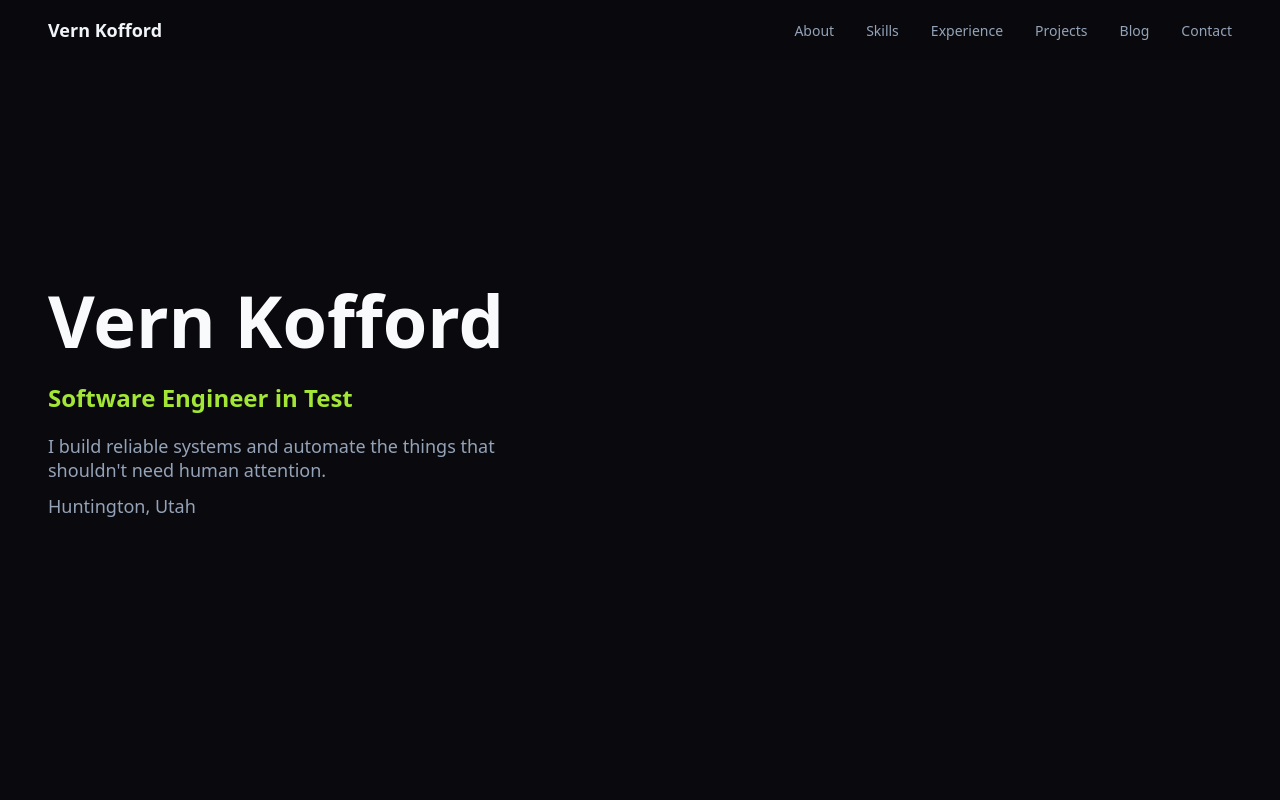
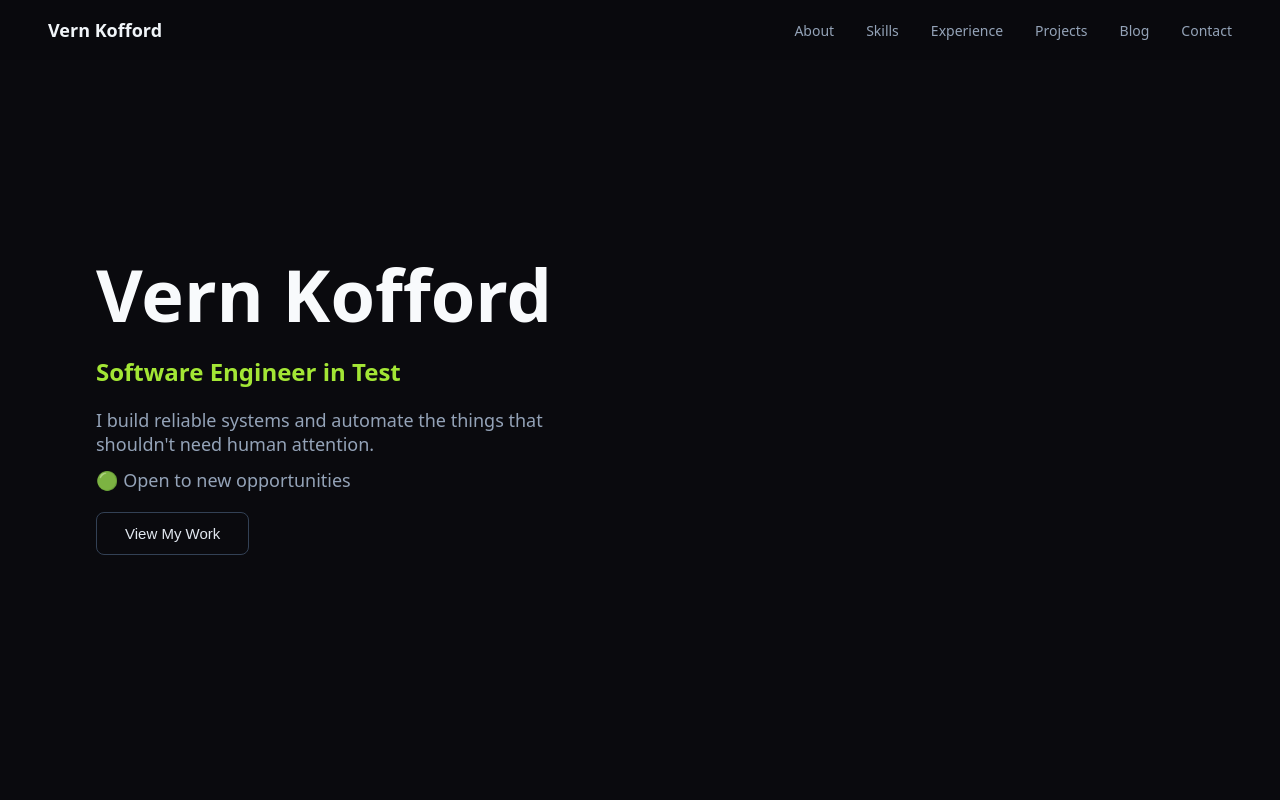
Before and after one commit to vernko/my-portfolio, a React (Vite) app: page / in a window 1280 px wide. Shown: the top 800 px of the page. Built offline with nearby package versions, Linux system fonts and the light colour scheme.

Commit message:
chore: update hero section

```diff
--- a/src/App.jsx
+++ b/src/App.jsx
@@ -15,7 +15,7 @@ export default function App() {
         name="Vern Kofford"
         title="Software Engineer in Test"
         description="I build reliable systems and automate the things that shouldn't need human attention."
-        location="Huntington, Utah"
+        availability="🟢 Open to new opportunities"
       />
       <div className="app-wrapper">
         <About />
--- a/src/components/Hero.css
+++ b/src/components/Hero.css
@@ -5,7 +5,7 @@
   display: flex;
   flex-direction: column;
   justify-content: center;
-  padding: 0 48px;
+  padding: 0 48px 0 96px;
 }
 
 .hero h1 {
@@ -27,3 +27,21 @@
   max-width: 480px;
   margin: 0 0 12px;
 }
+
+.hero-cta {
+  background: transparent;
+  border: 1px solid #334155;
+  color: #e2e8f0;
+  padding: 12px 28px;
+  border-radius: 8px;
+  font-size: 15px;
+  cursor: pointer;
+  transition: border-color 0.2s, color 0.2s;
+  margin-top: 8px;
+  align-self: flex-start;
+}
+
+.hero-cta:hover {
+  border-color: #a3e635;
+  color: #a3e635;
+}
--- a/src/components/Hero.jsx
+++ b/src/components/Hero.jsx
@@ -1,12 +1,15 @@
 import './Hero.css'
 
-export default function Hero({ name, title, description, location }) {
+export default function Hero({ name, title, description, availability }) {
   return (
     <div className="hero">
       <h1>{name}</h1>
       <h2>{title}</h2>
       <p>{description}</p>
-      <p>{location}</p>
+      <p>{availability}</p>
+      <button onClick={() => document.getElementById('projects').scrollIntoView({ behavior: 'smooth' })} className="hero-cta">
+        View My Work
+      </button>
     </div>
   )
 }
```
